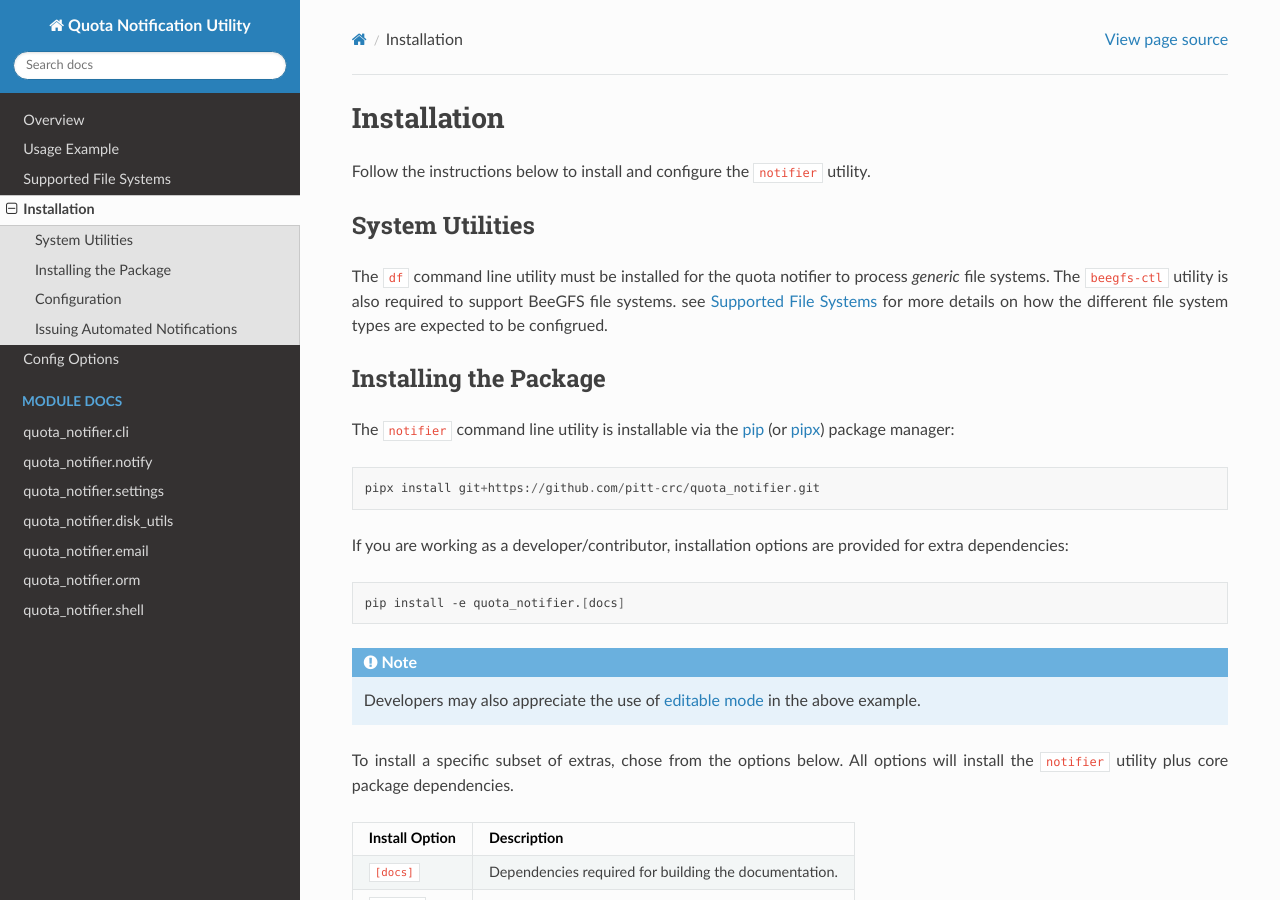
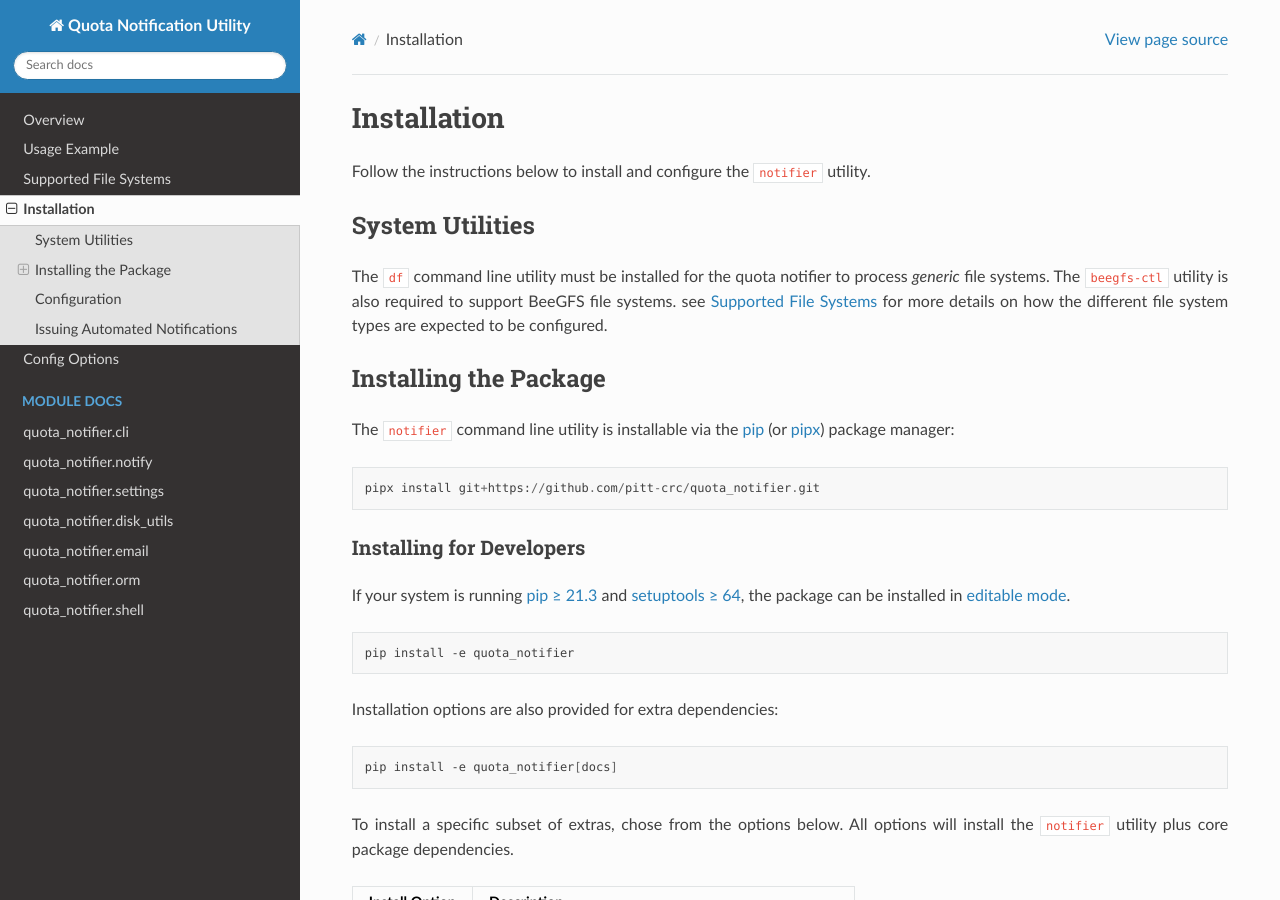
Before and after one commit to pitt-crc/quota_notifier, a Sphinx documentation site: the page built from docs/source/overview/install.rst, in a window 1280 px wide and 900 px high. Built offline with Sphinx 7.4.7 and the Read the Docs theme 2.0.0, drawn with Linux system fonts in a browser that asks for light colours.

```diff
--- a/docs/source/overview/install.rst
+++ b/docs/source/overview/install.rst
@@ -9,7 +9,7 @@
 The ``df`` command line utility must be installed for the quota notifier to
 process *generic* file systems. The ``beegfs-ctl`` utility is also required to
 support BeeGFS file systems. see :doc:`file_systems` for more details on how
-the different file system types are expected to be configrued.
+the different file system types are expected to be configured.
 
 Installing the Package
 ----------------------
@@ -21,15 +21,23 @@
 
    pipx install git+https://github.com/pitt-crc/quota_notifier.git
 
-If you are working as a developer/contributor, installation options are provided for extra dependencies:
+Installing for Developers
+^^^^^^^^^^^^^^^^^^^^^^^^^
+
+If your system is running `pip ≥ 21.3 <https://pip.pypa.io/en/stable/news/#v21-3>`_
+and `setuptools ≥ 64 <https://github.com/pypa/setuptools/blob/main/CHANGES.rst#v6400>`_,
+the package can be installed in
+`editable mode <https://pip.pypa.io/en/stable/topics/local-project-installs/#editable-installs>`_.
 
 .. code-block:: bash
 
-    pip install -e quota_notifier.[docs]
+    pip install -e quota_notifier
 
-.. note:: Developers may also appreciate the use of
-   `editable mode <https://pip.pypa.io/en/stable/topics/local-project-installs/#editable-installs>`_
-   in the above example.
+Installation options are also provided for extra dependencies:
+
+.. code-block:: bash
+
+    pip install -e quota_notifier[docs]
 
 To install a specific subset of extras, chose from the options below.
 All options will install the ``notifier`` utility plus core package dependencies.
--- a/pyproject.toml
+++ b/pyproject.toml
@@ -1,5 +1,5 @@
 [build-system]
-requires = ["setuptools>=61.0"]
+requires = ["setuptools>=64.0"]
 build-backend = "setuptools.build_meta"
 
 [project]
```
Also changed, not shown: 4 other files.
